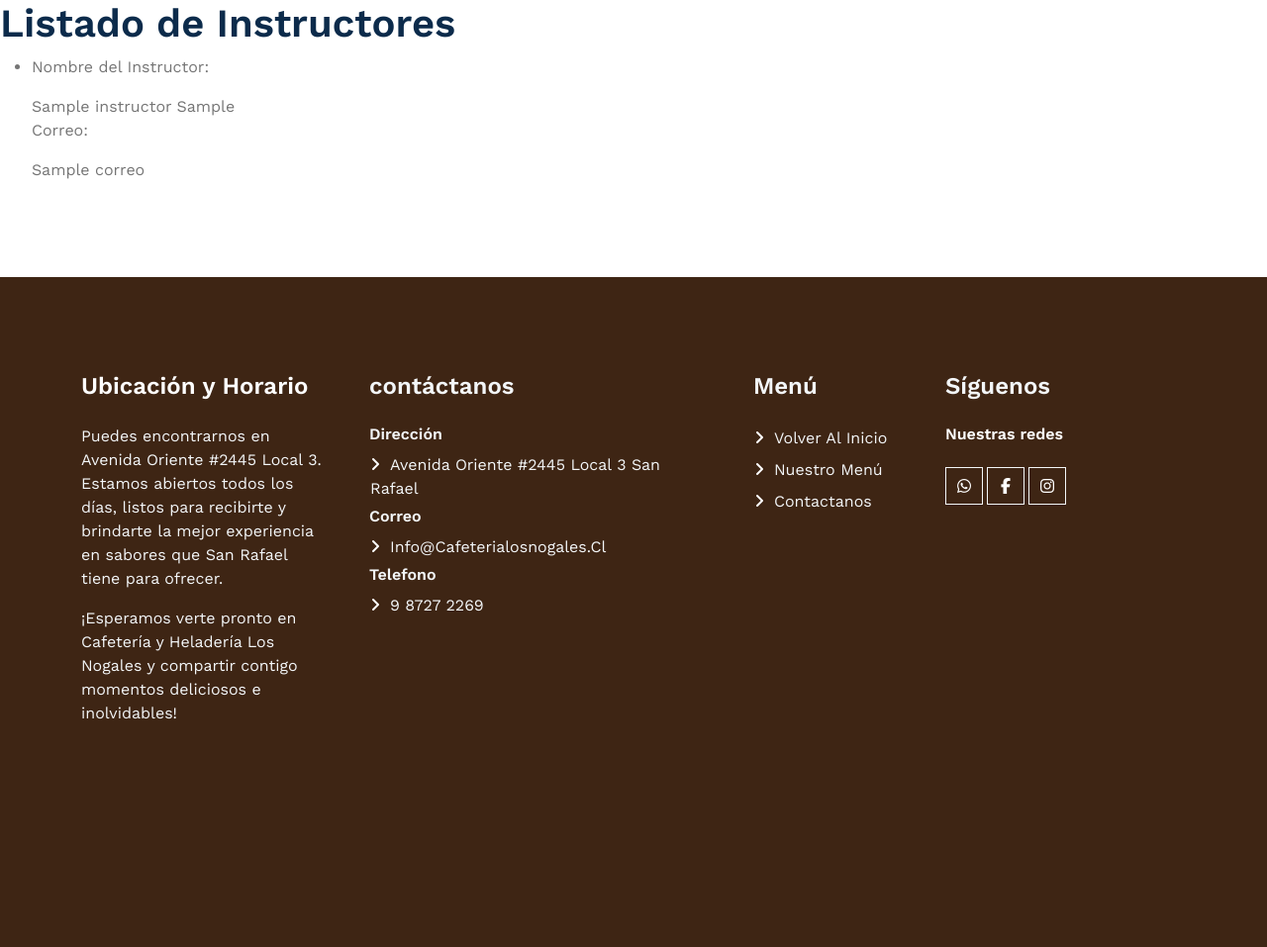
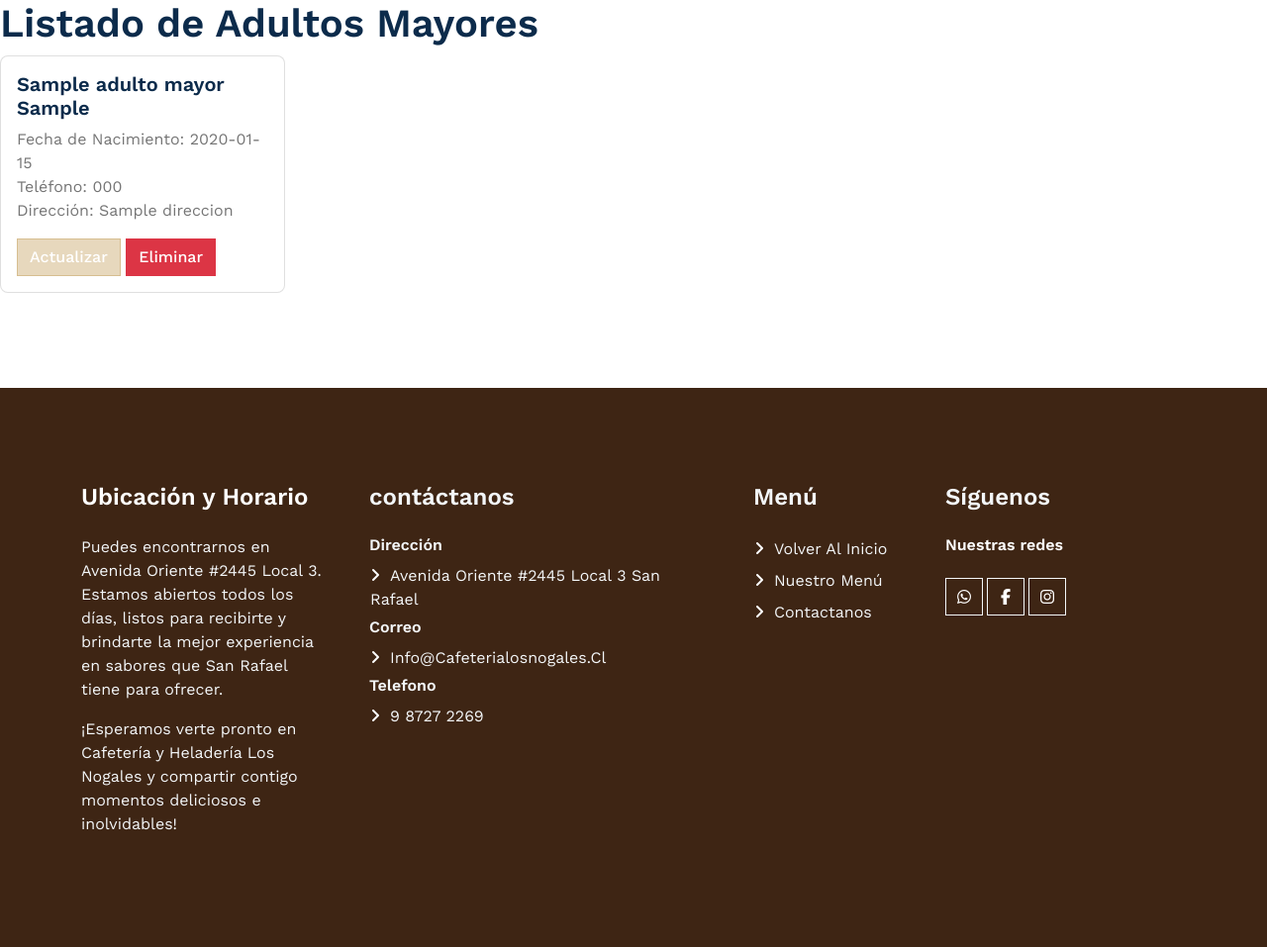
Before and after one commit to xnt0nio/arquitectura, a Django app: template core/templates/core/listar.html in a window 1280 px wide. Shown: the part 118-1075 px from the top of the page at 99% size. Before the commit the page ends 845 px from the top, so only its background shows below. Run offline with Django 3.2, Linux system fonts and the light colour scheme; the template is opened without the code that fills it: most values are stand-ins (such as "Sample title", 1, 10 or a date in 2020); parts of the project's set-up code (start-up, migrations or seed data) failed here and were passed over; some libraries are stand-ins or nearby versions.

Commit message:
upgrade aaaaaaaaaaaaaaaaaaaaaaaaaaaaaaa

```diff
--- a/core/templates/core/listar.html
+++ b/core/templates/core/listar.html
@@ -4,23 +4,30 @@
 
 {% block css %}
   <!-- Agrega aquí tus enlaces CSS específicos si es necesario -->
+  <link rel="stylesheet" href="https://cdn.jsdelivr.net/npm/sweetalert2@10"></link>
 {% endblock %}
 
 {% block contenido %}
-  <h1>Listado de Instructores</h1>
-  <ul>
-    {% for instructor in instructores %}
-      <li>
-        <p>Nombre del Instructor:</p>
-        {{ instructor.primer_nombre }} {{ instructor.primer_apellido }}
+  <h1>Listado de Adultos Mayores</h1>
+  {% for adulto_mayor in adultos_mayores %}
+    <div class="card" style="width: 18rem; margin-bottom: 20px;">
+      <div class="card-body">
+        <h5 class="card-title">{{ adulto_mayor.primer_nombre }} {{ adulto_mayor.primer_apellido }}</h5>
+        <p class="card-text">
+          Fecha de Nacimiento: {{ adulto_mayor.fecha_nacimiento|date:"Y-m-d" }}<br>
+          Teléfono: {{ adulto_mayor.telefono }}<br>
+          Dirección: {{ adulto_mayor.direccion }}
+        </p>
+        <a href="{% url 'updateadultomayor' adulto_mayor.id %}" class="btn btn-primary">Actualizar</a>
 
-        <p>Correo:</p>
-        {{ instructor.correo }}
-      </li>
-    {% endfor %}
-  </ul>
+        <!-- Llama a la función JavaScript para eliminar -->
+        <a href="#" class="btn btn-danger" onclick="eliminar_adultomayor('{{ adulto_mayor.id }}')">Eliminar</a>
+      </div>
+    </div>
+  {% endfor %}
 {% endblock %}
 
 {% block js %}
   <!-- Agrega aquí tus scripts JavaScript específicos si es necesario -->
+  <script src="https://cdn.jsdelivr.net/npm/sweetalert2@10"></script>
 {% endblock %}
--- a/core/urls.py
+++ b/core/urls.py
@@ -46,7 +46,6 @@ urlpatterns = [
     path('updatepostulacioninstructor/<id>/', updatepostulacioninstructor, name="updatepostulacioninstructor"),
 
 
-
    #los eliminar aqui
     path('eliminar_instructor/<int:id>/', eliminar_instructor, name='eliminar_instructor'),
     path('eliminar_adultomayor/<int:id>/', eliminar_adultomayor, name='eliminar_adultomayor'),
```
Also changed, not shown: core/templates/core/updateadultomayor.html (added, +25 -0 lines), core/views.py (+11 -7 lines), db.sqlite3.
